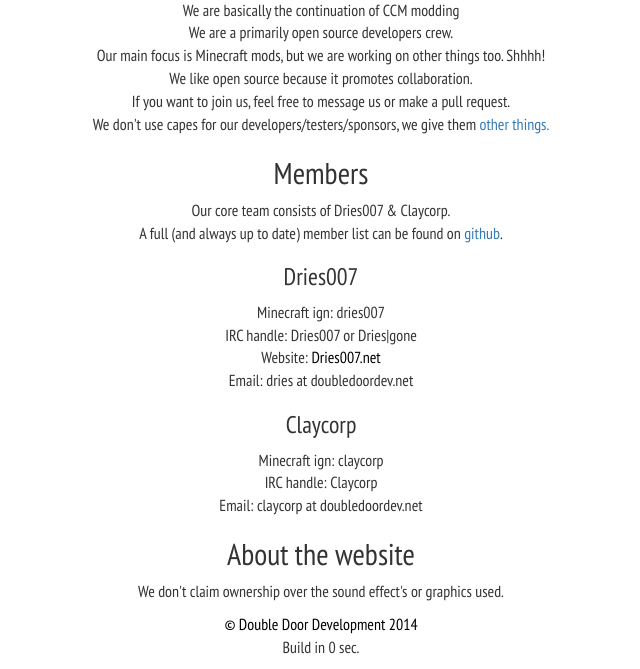
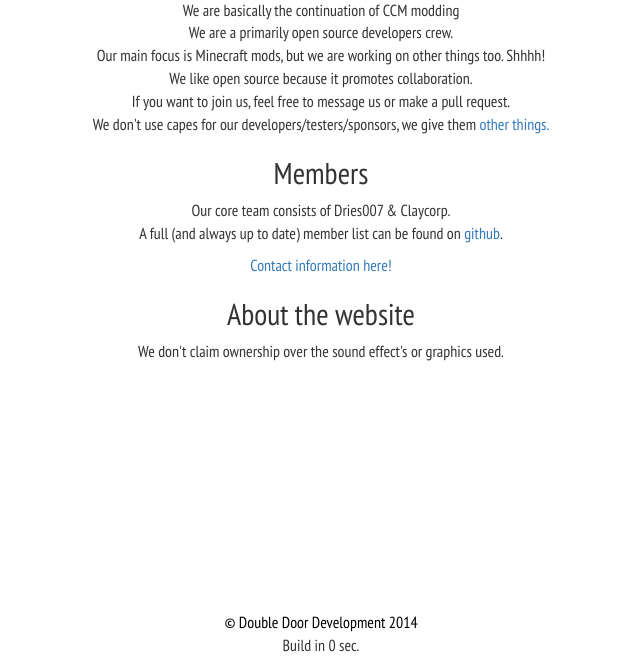
Before and after one commit to DoubleDoorDevelopment/Website, a PHP site: page /index.php?p=about in a window 1280 px wide. Shown: the part 134-803 px from the top of the page, without its empty margins (319-959 px from the left). Run offline with PHP 8.4, Linux system fonts and the light colour scheme; a stand-in replaces the project's code that opens the database connection; some libraries are stand-ins or nearby versions.

Commit message:
added contact page

```diff
--- a/assets/pages/about.php
+++ b/assets/pages/about.php
@@ -10,16 +10,7 @@
 <p>Our core team consists of Dries007 &amp; Claycorp.<br>
 A full (and always up to date) member list can be found on <a href="https://github.com/orgs/DoubleDoorDevelopment/people">github</a>.</p>
 
-<h3>Dries007</h3>
-<p class="hiddenlink">Minecraft ign: dries007<br>
-IRC handle: Dries007 or Dries|gone<br>
-Website: <a href="http://dries007.net">Dries007.net</a><br>
-Email: dries at doubledoordev.net</p>
-
-<h3>Claycorp</h3>
-<p class="hiddenlink">Minecraft ign: claycorp<br>
-IRC handle: Claycorp<br>
-Email: claycorp at doubledoordev.net</p>
+<p><a href="?p=contact">Contact information here!</a></p>
 
 <h2>About the website</h2>
 <p>We don't claim ownership over the sound effect's or graphics used.</p>
--- a/assets/pages/home.php
+++ b/assets/pages/home.php
@@ -5,6 +5,7 @@
 <h2 class="hiddenlink"><a href="https://twitter.com/DoubleDoorDev">Twitter: @DoubleDoorDev</a></h2>
 <h2 class="hiddenlink"><a href="irc://irc.esper.net:6697/#D3">IRC: #D3 on Esper.net</a></h2>
 <h2 class="hiddenlink"><a href="ts3server://ts.doubledoordev.net/">Teamspeak: ts.doubledoordev.net</a></h2>
+<h2 class="hiddenlink"><a href="?p=contact">Other contact info</a></h2>
 <br>
 <h2 class="hiddenlink"><a href="http://jenkins.dries007.net/view/DoubleDoorDevelopment/">Our build server</a></h2>
 <h2 class="hiddenlink"><a href="maven">Our maven repo <span class="small">(for gradle)</span></a></h2>
```
Also changed, not shown: assets/pages/contact.php (added, +20 -0 lines).
